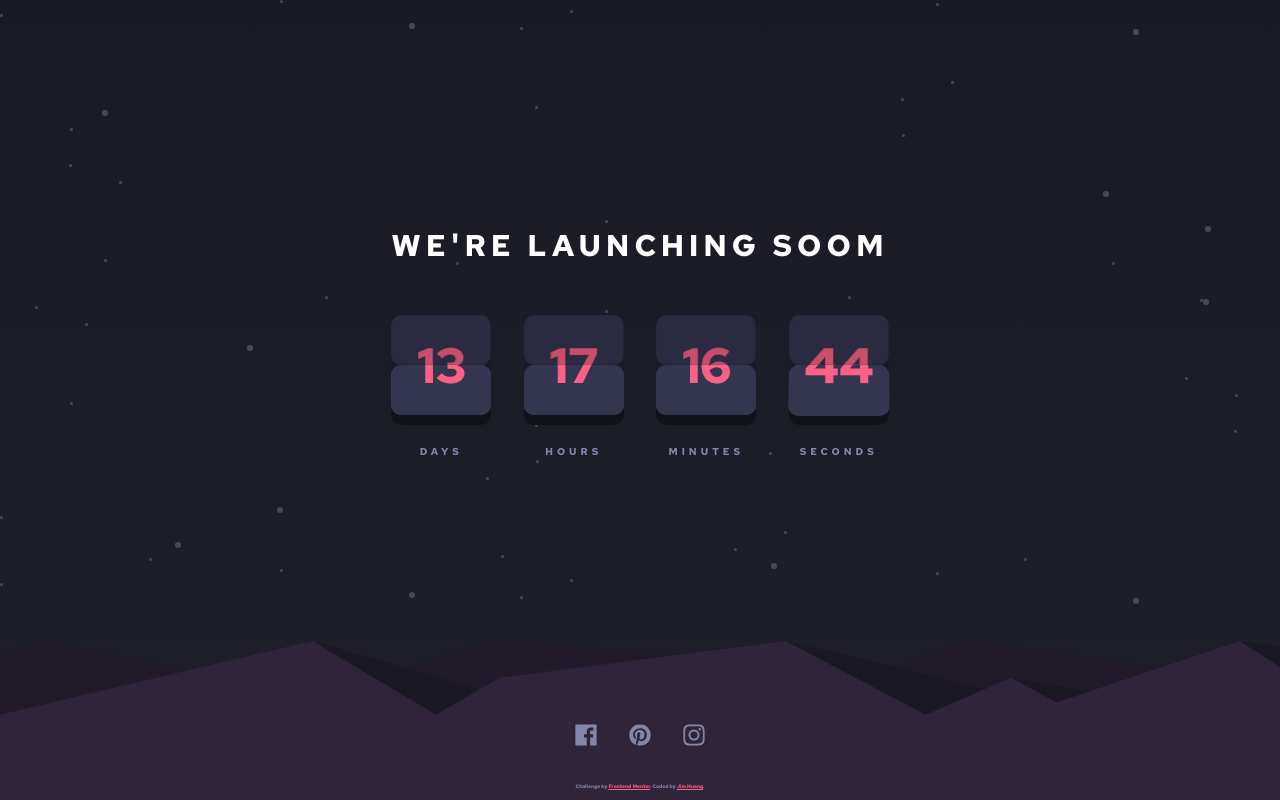
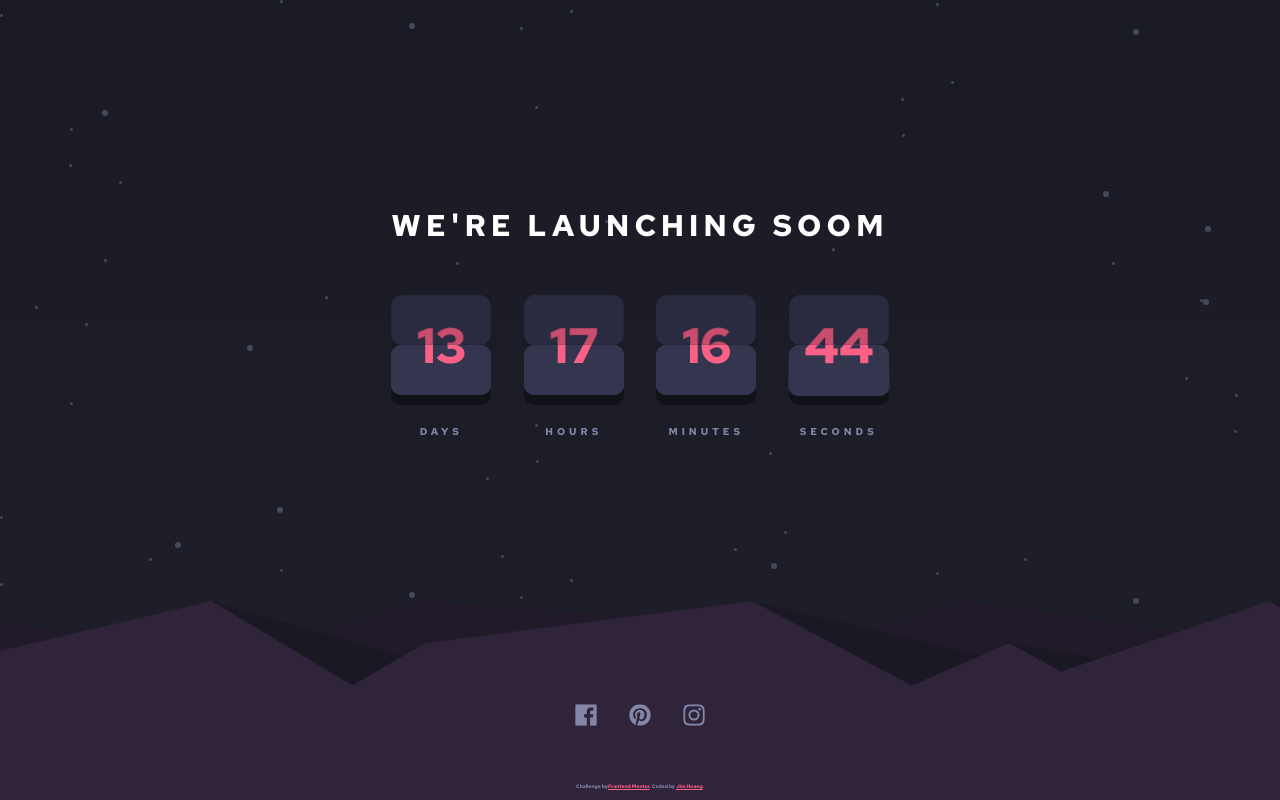
Before and after one commit to Jim876633/frontend-mentor-solution, a React (Create React App) app: page / in a window 1280 px wide. Built offline with nearby package versions, Linux system fonts and the light colour scheme.

Commit message:
fix RWD and link _blank problem

```diff
--- a/public/index.html
+++ b/public/index.html
@@ -39,13 +39,5 @@
     </head>
     <body>
         <div id="root"></div>
-        <div class="attribution">
-            Challenge by
-            <a
-                href="https://www.frontendmentor.io?ref=challenge"
-                target="_blank"
-                >Frontend Mentor</a
-            >. Coded by <a href="https://github.com/Jim876633">Jim Huang</a>.
-        </div>
     </body>
 </html>
--- a/src/App.js
+++ b/src/App.js
@@ -1,13 +1,13 @@
-import { memo, useState, useEffect } from "react";
+import { memo, useEffect, useState } from "react";
 import {
     Container,
+    FacebookIcon,
+    Footer,
+    InstagramIcon,
     Main,
+    PinterestIcon,
+    Time,
     Title,
-    Time,
-    Footer,
-    FacebookIcon,
-    PinterestIcon,
-    InstagramIcon,
 } from "./App.style";
 import FlipCard from "./component/FlipCard";
 const FlipCardMemo = memo(FlipCard);
@@ -70,6 +70,25 @@ function App() {
                 <PinterestIcon />
                 <InstagramIcon />
             </Footer>
+            <div class="attribution">
+                Challenge by
+                <a
+                    href="https://www.frontendmentor.io?ref=challenge"
+                    target="_blank"
+                    rel="noreferrer noopener"
+                >
+                    Frontend Mentor
+                </a>
+                . Coded by{" "}
+                <a
+                    href="https://github.com/Jim876633"
+                    target="_blank"
+                    rel="noreferrer noopener"
+                >
+                    Jim Huang
+                </a>
+                .
+            </div>
         </Container>
     );
 }
--- a/src/App.style.js
+++ b/src/App.style.js
@@ -1,19 +1,20 @@
 import styled from "styled-components";
 import { ReactComponent as Facebook } from "./icons/icon-facebook.svg";
+import { ReactComponent as Instagram } from "./icons/icon-instagram.svg";
 import { ReactComponent as Pinterest } from "./icons/icon-pinterest.svg";
-import { ReactComponent as Instagram } from "./icons/icon-instagram.svg";
 
 export const Container = styled.div`
+    position: relative;
     background-image: url("/images/bg-stars.svg"),
         linear-gradient(to bottom, var(--dark-blue-3), var(--dark-blue-2));
-    height: 100vh;
+    height: max(100vh, 55rem);
 `;
 
 export const Main = styled.main`
     display: grid;
     place-content: center;
     width: 90%;
-    height: 80vh;
+    height: 75%;
     margin: auto;
 `;
 
@@ -38,7 +39,7 @@ export const Footer = styled.footer`
     background-repeat: no-repeat;
     background-size: cover;
     background-position: 80% 0;
-    height: 20vh;
+    height: 25%;
     width: 100%;
 `;
 
--- a/src/component/FlipCard.js
+++ b/src/component/FlipCard.js
@@ -1,5 +1,5 @@
-import { useEffect, useState, useRef } from "react";
-import { Card, FlipTop, FlipBottom, Number } from "./FlipCard.style";
+import { useEffect, useRef, useState } from "react";
+import { Card, FlipBottom, FlipTop, Number } from "./FlipCard.style";
 
 const FlipCard = ({ time, title }) => {
     const [mounted, setMounted] = useState(true);
@@ -17,7 +17,7 @@ const FlipCard = ({ time, title }) => {
         return () => {
             clearTimeout(timeID);
         };
-    }, [time]);
+    }, [time, cur]);
 
     return (
         <Card>
```
